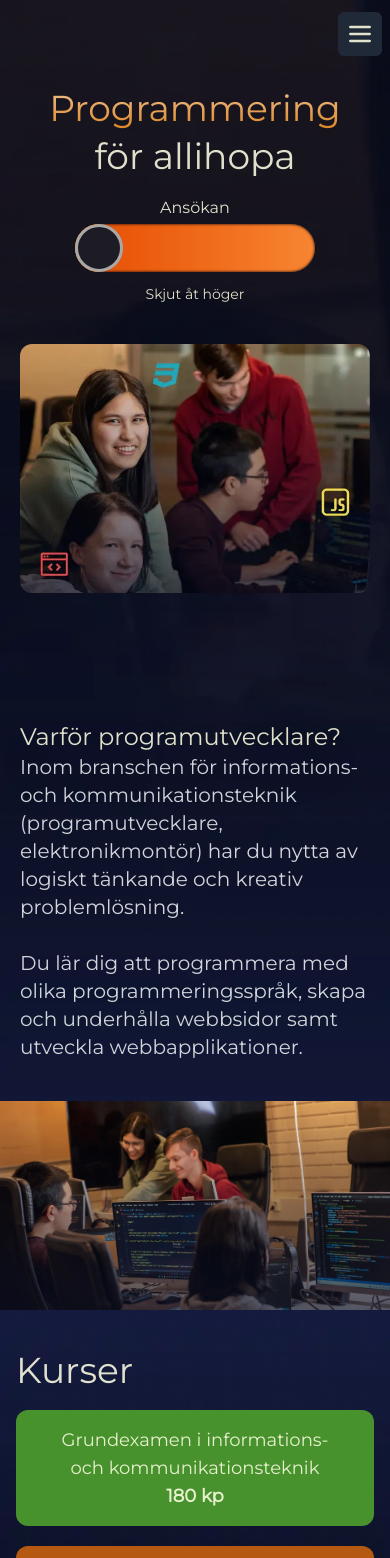
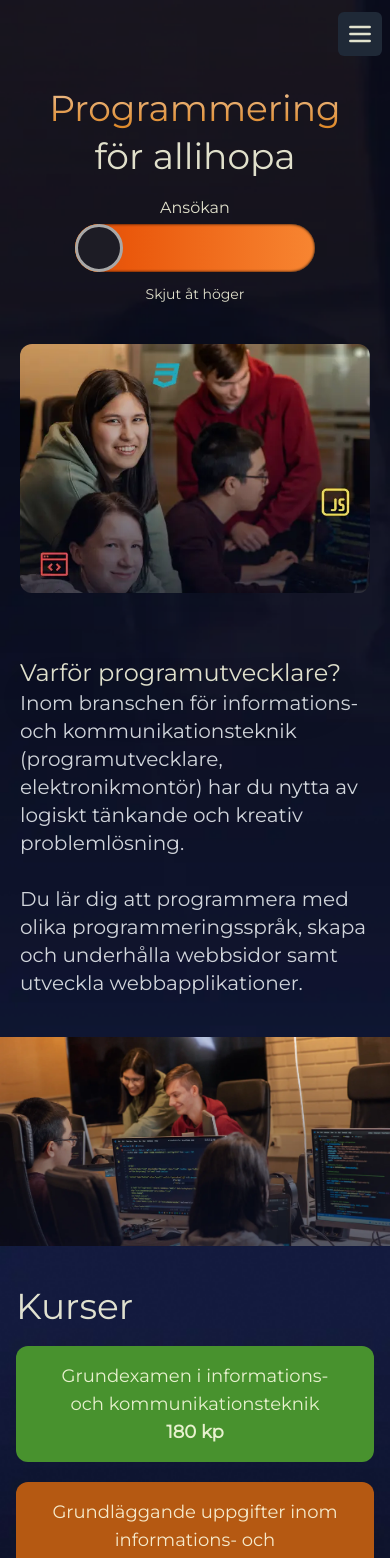
Before and after one commit to Optimaedu/programutvecklare.com, a Next.js app: page / in a window 390 px wide. Shown: the top 1558 px of the page. Built offline with nearby package versions, Linux system fonts and the light colour scheme.

Commit message:
Update index.tsx

```diff
--- a/src/pages/index.tsx
+++ b/src/pages/index.tsx
@@ -61,7 +61,7 @@ export default function Home() {
         </div>
       </main>
 
-      <section id="info" className="relative md:pt-20 pt-32">
+      <section id="info" className="relative md:pt-20 pt-16">
         <div className="flex flex-col-reverse">
           <Image
             width={1920}
@@ -154,7 +154,7 @@ export default function Home() {
 
       <section
         id="video"
-        className="mt-12 lg:pt-5 2xl:mb-14 2xl:pt-20 mx-5 lg:mx-24 xl:mx-36 flex flex-col-reverse lg:flex-row"
+        className="pt-12 lg:pt-5 2xl:mb-14 2xl:pt-20 mx-5 lg:mx-24 xl:mx-36 flex flex-col-reverse lg:flex-row"
       >
         <div className="flex-1">
           <div className="relative pb-[56.25%]">
```
